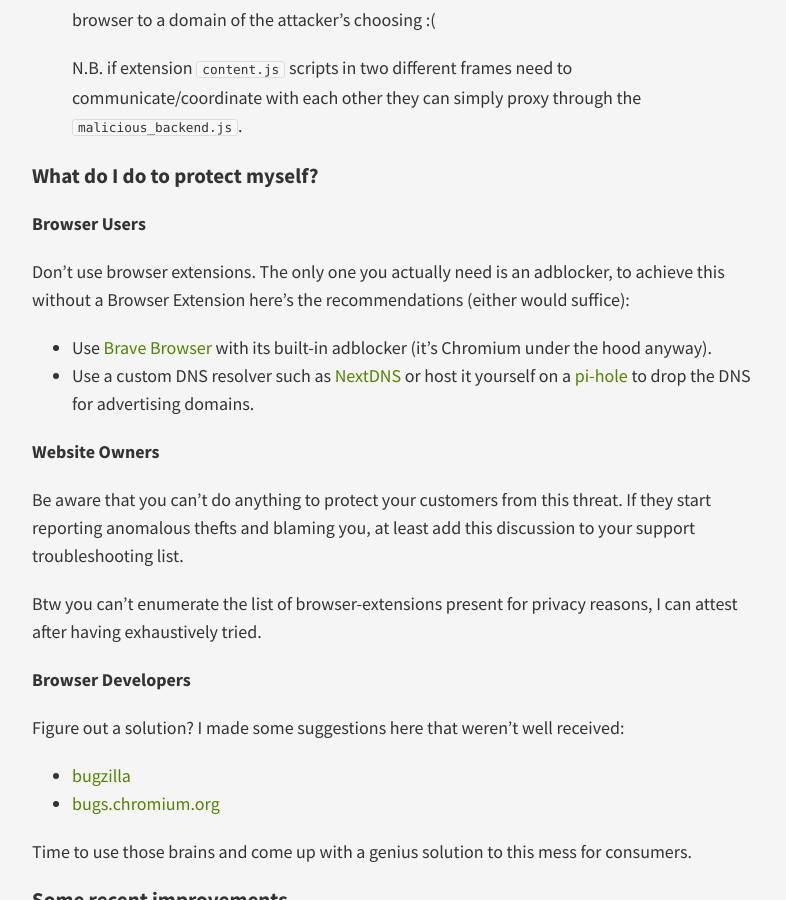
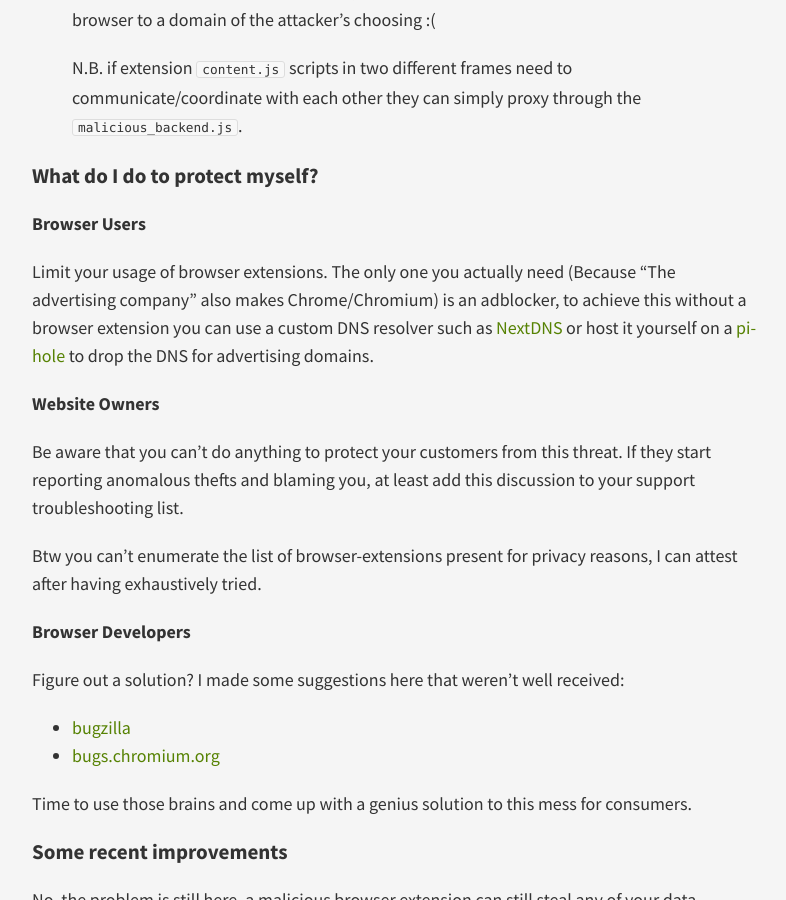
Before and after one commit to joekir/joekir.github.io, a Jekyll site: the page built from _posts/2022-07-22-why-to-be-worried-about-browser-extensions.md, in a window 1280 px wide and 900 px high, scrolled down 2019 px. Shown: the whole window, without its empty margins (244-1030 px from the left). Built offline with Jekyll 4.4.1, drawn with Linux system fonts in a browser that asks for light colours; comment, search, counter and statistics services are not loaded.

Commit message:
Update 2022-07-22-why-to-be-worried-about-browser-extensions.md
Fix suggestion

```diff
--- a/_posts/2022-07-22-why-to-be-worried-about-browser-extensions.md
+++ b/_posts/2022-07-22-why-to-be-worried-about-browser-extensions.md
@@ -75,9 +75,7 @@ Ok, so what's bad?
 
 **Browser Users**
 
-Don't use browser extensions. The only one you actually need is an adblocker, to achieve this without a Browser Extension here's the recommendations (either would suffice):
-  - Use [Brave Browser](https://brave.com) with its built-in adblocker (it's Chromium under the hood anyway).
-  - Use a custom DNS resolver such as [NextDNS](https://nextdns.io/?from=jsbhvf3z) or host it yourself on a [pi-hole](https://pi-hole.net/) to drop the DNS for advertising domains.
+Limit your usage of browser extensions. The only one you actually need (Because "The advertising company" also makes Chrome/Chromium) is an adblocker, to achieve this without a browser extension you can use a custom DNS resolver such as [NextDNS](https://nextdns.io/?from=jsbhvf3z) or host it yourself on a [pi-hole](https://pi-hole.net/) to drop the DNS for advertising domains.
 
 **Website Owners**
 
```
